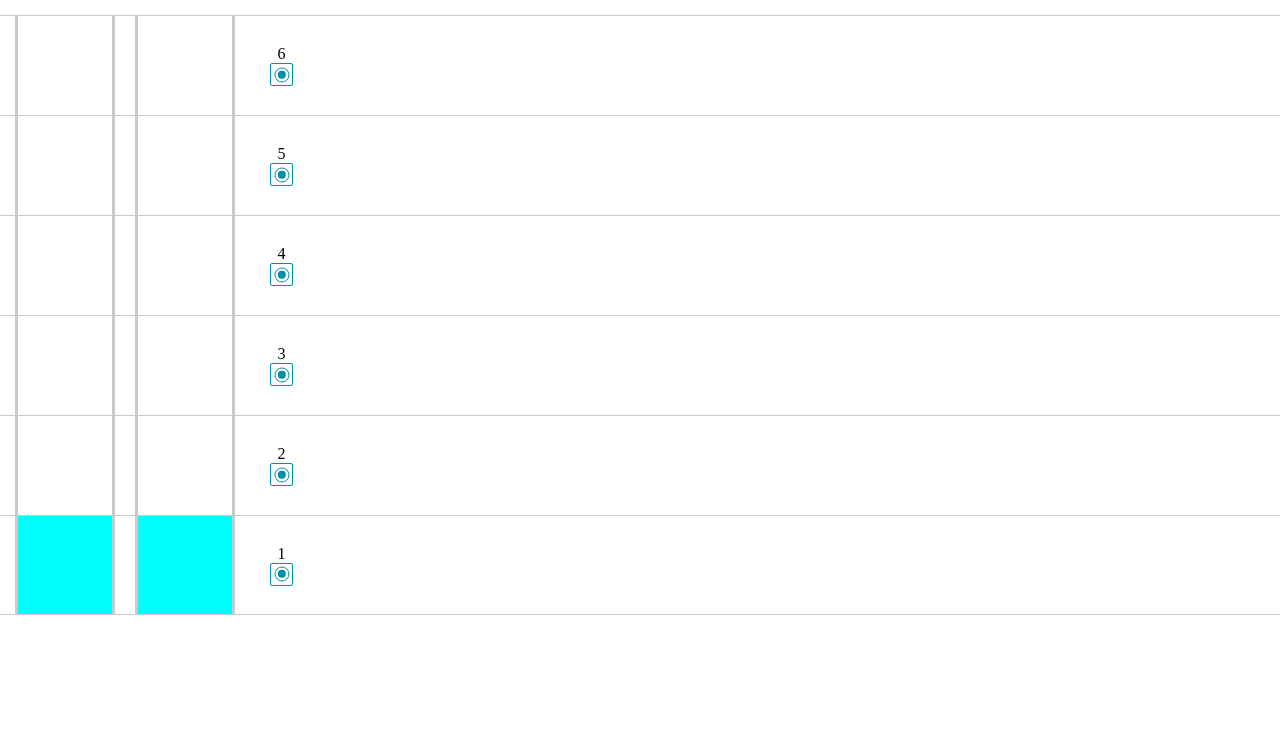
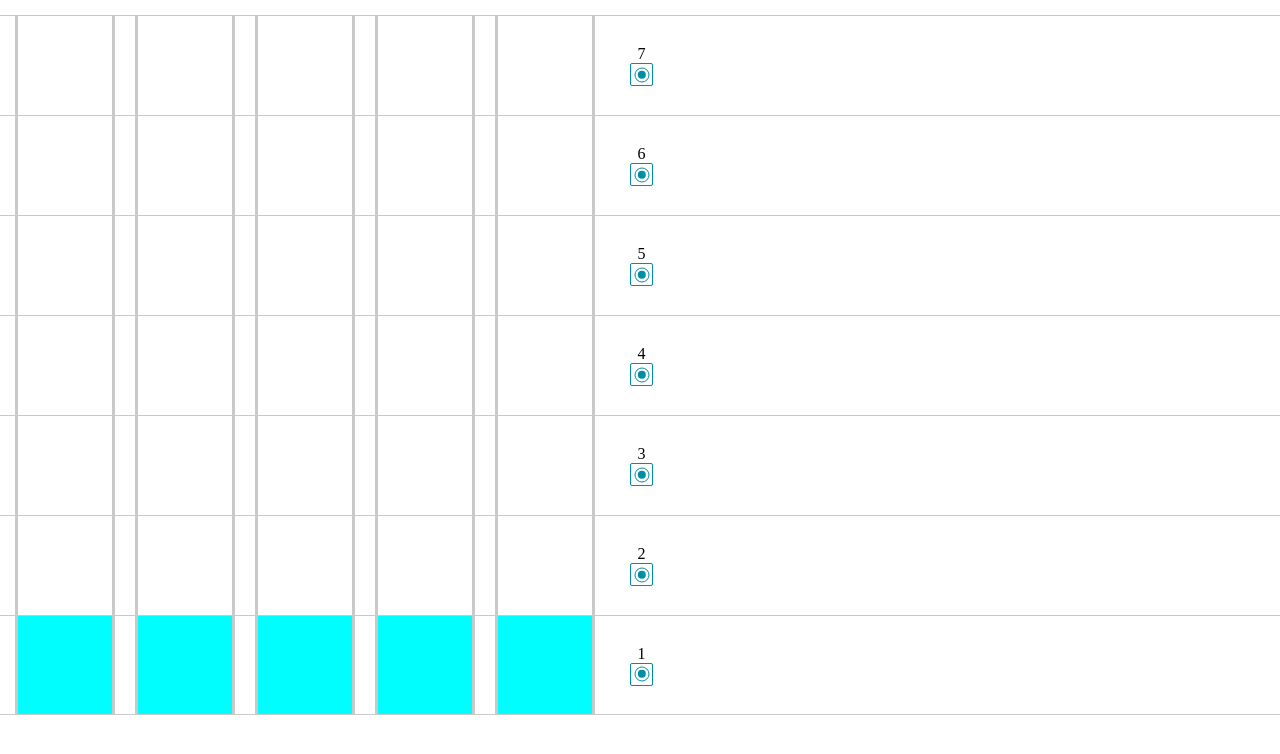
Before and after one commit to yodakit/elevator-emulator, a Vue app: page / in a window 1280 px wide. Shown: the top 754 px of the page. Built offline with nearby package versions, Linux system fonts and the light colour scheme.

Commit message:
creating a button component, fixing the movement of elevators

```diff
--- a/src/App.vue
+++ b/src/App.vue
@@ -11,8 +11,8 @@ export default {
   },
   data() {
     return {
-      floorsCount: 6,
-      elevatorsCount: 2,
+      floorsCount: 7,
+      elevatorsCount: 5,
     }
   },
 }
--- /dev/null
+++ b/src/components/TheButton.vue
@@ -0,0 +1,79 @@
+<template>
+  <button
+    :style="[
+      isWaiting && {
+        'border-color': 'var(--color-orange)',
+      },
+    ]"
+    class="btn"
+  >
+    <svg class="btn__ring" width="18" height="18">
+      <circle
+        :style="[
+          isWaiting && {
+            stroke: 'var(--color-orange)',
+          },
+        ]"
+        class="btn__circle"
+        stroke="var(--color-dark)"
+        stroke-width="1"
+        cx="9"
+        cy="9"
+        r="7"
+        fill="transparent"
+      />
+    </svg>
+    <div
+      :style="[
+        isWaiting && {
+          'background-color': 'var(--color-orange)',
+        },
+      ]"
+      class="btn__inner"
+    ></div>
+  </button>
+</template>
+
+<script>
+export default {
+  name: "TheButton",
+  props: {
+    isWaiting: {
+      type: Boolean,
+      required: true,
+    },
+  },
+};
+</script>
+
+<style lang="scss" scoped>
+.btn {
+  position: relative;
+  width: 23px;
+  height: 23px;
+  background-color: transparent;
+  border: 1px solid var(--color-dark);
+  border-radius: 2px;
+  padding: 0;
+  margin: 0 auto;
+  &__inner {
+    position: absolute;
+    top: 50%;
+    left: 50%;
+    transform: translate(-50%, -50%);
+    width: 40%;
+    height: 40%;
+    background-color: var(--color-dark);
+    border-radius: 50%;
+  }
+  &__ring {
+    position: absolute;
+    top: 50%;
+    left: 50%;
+    transform: translate(-50%, -50%);
+  }
+  &:hover {
+    background-color: var(--color-semi-grey);
+  }
+}
+</style>
--- a/src/components/TheElevator.vue
+++ b/src/components/TheElevator.vue
@@ -4,8 +4,8 @@
     :style="[
       elevator.moving && {
         transition: `all ${elevator.timeout}s linear`,
-        transform: `translate(0, ${elevator.translate}px`
-      }
+        transform: `translate(0, ${elevator.translate}px`,
+      },
     ]"
   >
     <div v-if="elevator.moving || elevator.waiting" class="elevator__inner">
@@ -29,14 +29,14 @@
 
 <script>
 export default {
-  name: 'TheElevator',
+  name: "TheElevator",
   props: {
     elevator: {
       type: Object,
-      required: true
-    }
-  }
-}
+      required: true,
+    },
+  },
+};
 </script>
 
 <style lang="scss" scoped>
--- a/src/components/TheFloors.vue
+++ b/src/components/TheFloors.vue
@@ -1,142 +1,121 @@
 <template>
   <div v-for="i in floors" :key="i" class="floor">
     <div v-for="elevator in elevatorsInfo" :key="elevator" class="floor__cell">
-      <the-elevator
-        v-if="elevator.floor === i"
-        :elevator="elevator"
-      />
+      <the-elevator v-if="elevator.floor === i" :elevator="elevator" />
     </div>
     <div class="floor__btn">
       <span>{{ i }}</span>
-      <button
+      <the-button
         @click="selectElevator(i)"
-        :style="[
-          isWaiting(i) && {
-            'border-color': 'var(--color-orange)'
-          }
-        ]"
-        class="btn"
-      >
-        <svg class="btn__ring" width="18" height="18">
-          <circle
-            :style="[
-              isWaiting(i) && {
-                stroke: 'var(--color-orange)'
-              }
-            ]"
-            class="btn__circle"
-            stroke="var(--color-dark)"
-            stroke-width="1"
-            cx="9"
-            cy="9"
-            r="7"
-            fill="transparent"
-          />
-        </svg>
-        <div
-          :style="[
-            isWaiting(i) && {
-              'background-color': 'var(--color-orange)'
-            }
-          ]"
-          class="btn__inner"
-        ></div>
-      </button>
+        :isWaiting="waitingButtons[i - 1]"
+      />
     </div>
   </div>
 </template>
 
 <script>
-import TheElevator from '@/components/TheElevator.vue'
-import { wait } from '@/helpers/wait'
+import TheElevator from "@/components/TheElevator.vue";
+import TheButton from "@/components/TheButton.vue";
+import { wait } from "@/helpers/wait";
 
 export default {
-  name: 'TheFloors',
+  name: "TheFloors",
   components: {
-    TheElevator
+    TheElevator,
+    TheButton,
   },
   props: {
     floorsCount: {
       type: Number,
-      required: true
+      required: true,
     },
     elevatorsCount: {
       type: Number,
-      required: true
-    }
+      required: true,
+    },
   },
-  data () {
+  data() {
     return {
       floors: [],
       elevatorsInfo: [],
       queueCall: [],
-      perfomance: [],
-      checkUpdates: false
-    }
+      waitingButtons: [],
+      checkUpdates: false,
+    };
   },
-  created () {
+  created() {
     this.floors = Array.from(Array(this.floorsCount)).map(
       (el, indx) => this.floorsCount - indx
-    )
+    );
     this.elevatorsInfo = Array.from(Array(this.elevatorsCount)).map(() => {
-      return { floor: 1, nextFloor: 1, moving: false, waiting: false, translate: 0, timeout: 0 }
-    })
+      return {
+        floor: 1,
+        nextFloor: 1,
+        moving: false,
+        waiting: false,
+        translate: 0,
+        timeout: 0,
+      };
+    });
+    this.waitingButtons = Array(this.floorsCount).fill(false);
   },
   methods: {
-    selectElevator (floor = null) {
-      if (floor && !this.queueCall.includes(floor)) {
-        this.queueCall.push(floor)
+    selectElevator(floor = null) {
+      if (
+        this.elevatorsInfo.some(
+          (elevator) =>
+            (elevator.floor === floor && !elevator.moving) ||
+            (elevator.nextFloor === floor && elevator.moving)
+        )
+      )
+        return;
+      if (floor) {
+        this.queueCall.push(floor);
       }
-      if (!this.queueCall.length) return
-      const nextFloor = this.queueCall.shift()
-      const elevatorsMinDifference = []
-      this.perfomance.push(nextFloor)
+      if (!this.queueCall.length) return;
+      this.waitingButtons[floor - 1] = true;
+      if (
+        !this.elevatorsInfo.some(
+          (elevator) => !elevator.moving && !elevator.waiting
+        )
+      )
+        return;
+      const nextFloor = this.queueCall.shift();
+      const elevatorsMinDifference = [];
       for (let i = 0; i < this.elevatorsCount; i++) {
-        const elevator = this.elevatorsInfo[i]
+        const elevator = this.elevatorsInfo[i];
         if (!elevator.moving && !elevator.waiting) {
-          elevatorsMinDifference.push([i, Math.abs(elevator.floor - nextFloor)])
+          elevatorsMinDifference.push([
+            i,
+            Math.abs(elevator.floor - nextFloor),
+          ]);
         }
       }
-      if (!elevatorsMinDifference.length) {
-        this.perfomance.shift()
-        this.queueCall.unshift(nextFloor)
-        return
-      }
-      elevatorsMinDifference.sort((a, b) => a[1] - b[1])
-      let minIndex
-      for (const elem of elevatorsMinDifference) {
-        if (elem[1] !== 0) {
-          minIndex = elem[0]
-          break
-        }
-      }
-      this.moveElevator(minIndex, nextFloor)
+      let minIndex = elevatorsMinDifference.sort((a, b) => a[1] - b[1])[0][0];
+      this.moveElevator(minIndex, nextFloor);
     },
     async moveElevator(indexElevator, floor) {
-      const floorDifference = this.elevatorsInfo[indexElevator].floor - floor
-      this.elevatorsInfo[indexElevator].moving = true
-      this.elevatorsInfo[indexElevator].nextFloor = floor
-      this.elevatorsInfo[indexElevator].timeout = Math.abs(floorDifference)
-      this.elevatorsInfo[indexElevator].translate = 100 * floorDifference
-      await wait(this.elevatorsInfo[indexElevator].timeout * 1000)
-      this.elevatorsInfo[indexElevator].moving = false
-      this.elevatorsInfo[indexElevator].waiting = true
-      this.elevatorsInfo[indexElevator].floor = floor
-      this.perfomance.splice(this.perfomance.indexOf(floor), 1)
-      await wait(3000)
-      this.elevatorsInfo[indexElevator].waiting = false
-      this.checkUpdates = !this.checkUpdates
+      const floorDifference = this.elevatorsInfo[indexElevator].floor - floor;
+      this.elevatorsInfo[indexElevator].moving = true;
+      this.elevatorsInfo[indexElevator].nextFloor = floor;
+      this.elevatorsInfo[indexElevator].timeout = Math.abs(floorDifference);
+      this.elevatorsInfo[indexElevator].translate = 100 * floorDifference;
+      await wait(this.elevatorsInfo[indexElevator].timeout * 1000);
+      this.waitingButtons[floor - 1] = false;
+      this.elevatorsInfo[indexElevator].moving = false;
+      this.elevatorsInfo[indexElevator].waiting = true;
+      this.elevatorsInfo[indexElevator].floor = floor;
+      await wait(3000);
+      this.elevatorsInfo[indexElevator].waiting = false;
+      this.checkUpdates = !this.checkUpdates;
     },
-    isWaiting (i) {
-      return this.queueCall.includes(i) || this.perfomance.includes(i);
-    }
   },
   watch: {
     checkUpdates() {
-      this.selectElevator()
+      this.selectElevator();
     },
   },
-}
+};
 </script>
 
 <style lang="scss" scoped>
@@ -164,33 +143,4 @@ export default {
     align-items: center;
   }
 }
-.btn {
-  position: relative;
-  width: 23px;
-  height: 23px;
-  background-color: transparent;
-  border: 1px solid var(--color-dark);
-  border-radius: 2px;
-  padding: 0;
-  margin: 0 auto;
-  &__inner {
-    position: absolute;
-    top: 50%;
-    left: 50%;
-    transform: translate(-50%, -50%);
-    width: 40%;
-    height: 40%;
-    background-color: var(--color-dark);
-    border-radius: 50%;
-  }
-  &__ring {
-    position: absolute;
-    top: 50%;
-    left: 50%;
-    transform: translate(-50%, -50%);
-  }
-  &:hover {
-    background-color: var(--color-semi-grey);
-  }
-}
 </style>
```
